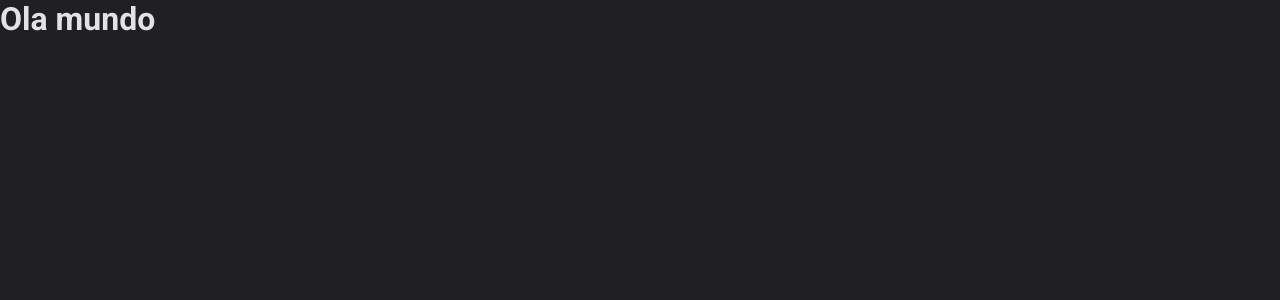
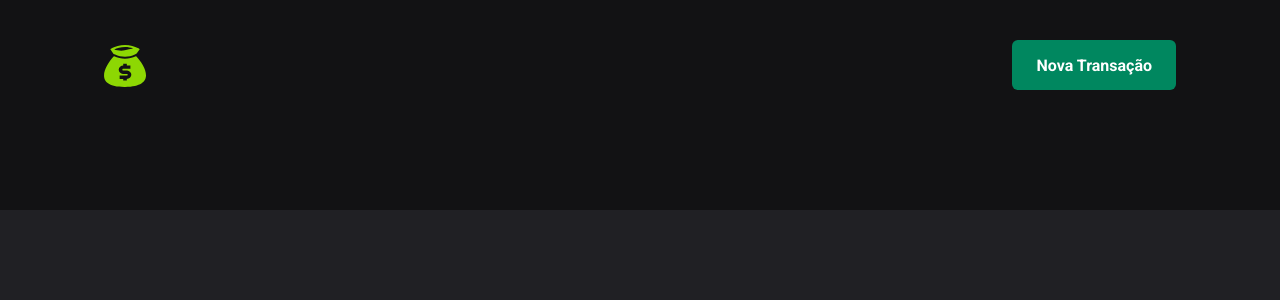
Before and after one commit to Math-Lira/study-dt-money, a React (Vite) app: page / in a window 1280 px wide. Shown: the top 300 px of the page. Built offline with nearby package versions, Linux system fonts and the light colour scheme.

Commit message:
novos componentes, header e transitions

```diff
--- a/src/App.tsx
+++ b/src/App.tsx
@@ -1,12 +1,13 @@
 import { ThemeProvider } from 'styled-components'
 import { defaultTheme } from './styles/themes/default'
 import { GlobalStyle } from './styles/global'
+import { Transactions } from './pages/Transactions'
 
 export function App() {
   return (
     <ThemeProvider theme={defaultTheme}>
       <GlobalStyle />
-      <h1>Ola mundo</h1>
+      <Transactions />
     </ThemeProvider>
   )
 }
--- /dev/null
+++ b/src/components/Header/index.tsx
@@ -0,0 +1,13 @@
+import { HeaderContainer, HeaderContent, NewTransactionButton } from './styles'
+import LogoImg from '../../assets/logo.svg'
+
+export function Header() {
+  return (
+    <HeaderContainer>
+      <HeaderContent>
+        <img src={LogoImg} alt="Logo" />
+        <NewTransactionButton>Nova Transação</NewTransactionButton>
+      </HeaderContent>
+    </HeaderContainer>
+  )
+}
--- /dev/null
+++ b/src/components/Header/styles.tsx
@@ -0,0 +1,33 @@
+import styled from 'styled-components'
+
+export const HeaderContainer = styled.header`
+  background: ${(props) => props.theme['gray-900']};
+  padding: 2.5rem 0 7.5rem;
+`
+
+export const HeaderContent = styled.div`
+  width: 100%;
+  max-width: 1120px;
+  margin: 0 auto;
+  padding: 0 1.5rem;
+
+  display: flex;
+  justify-content: space-between;
+  align-items: center;
+`
+
+export const NewTransactionButton = styled.button`
+  height: 50px;
+  border: 0;
+  background: ${(props) => props.theme['green-500']};
+  color: ${(props) => props.theme.white};
+  font-weight: bold;
+  padding: 0 1.5rem;
+  border-radius: 6px;
+  cursor: pointer;
+  transition: background-color 0.4s;
+
+  &:hover {
+    background: ${(props) => props.theme['green-700']};
+  }
+`
--- /dev/null
+++ b/src/pages/Transactions/index.tsx
@@ -0,0 +1,9 @@
+import { Header } from '../../components/Header'
+
+export function Transactions() {
+  return (
+    <div>
+      <Header />
+    </div>
+  )
+}
```
Also changed, not shown: src/assets/logo.svg (added), src/pages/Transactions/styles.ts (added).
